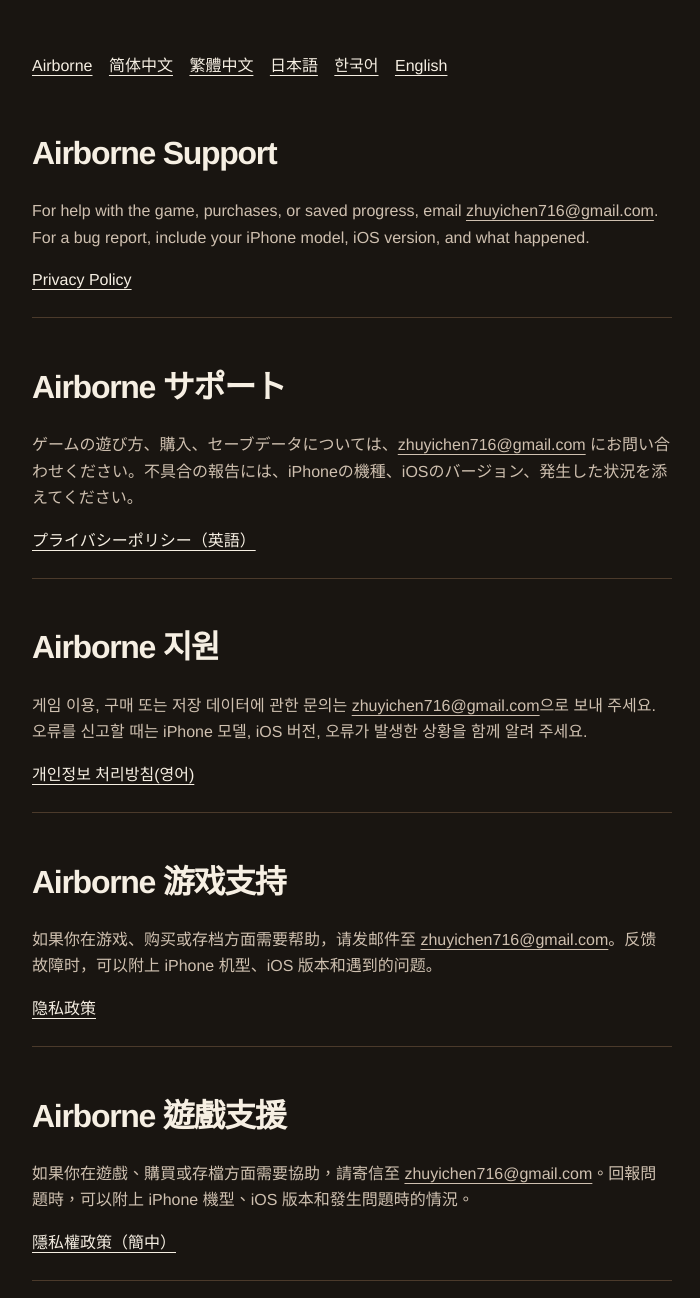
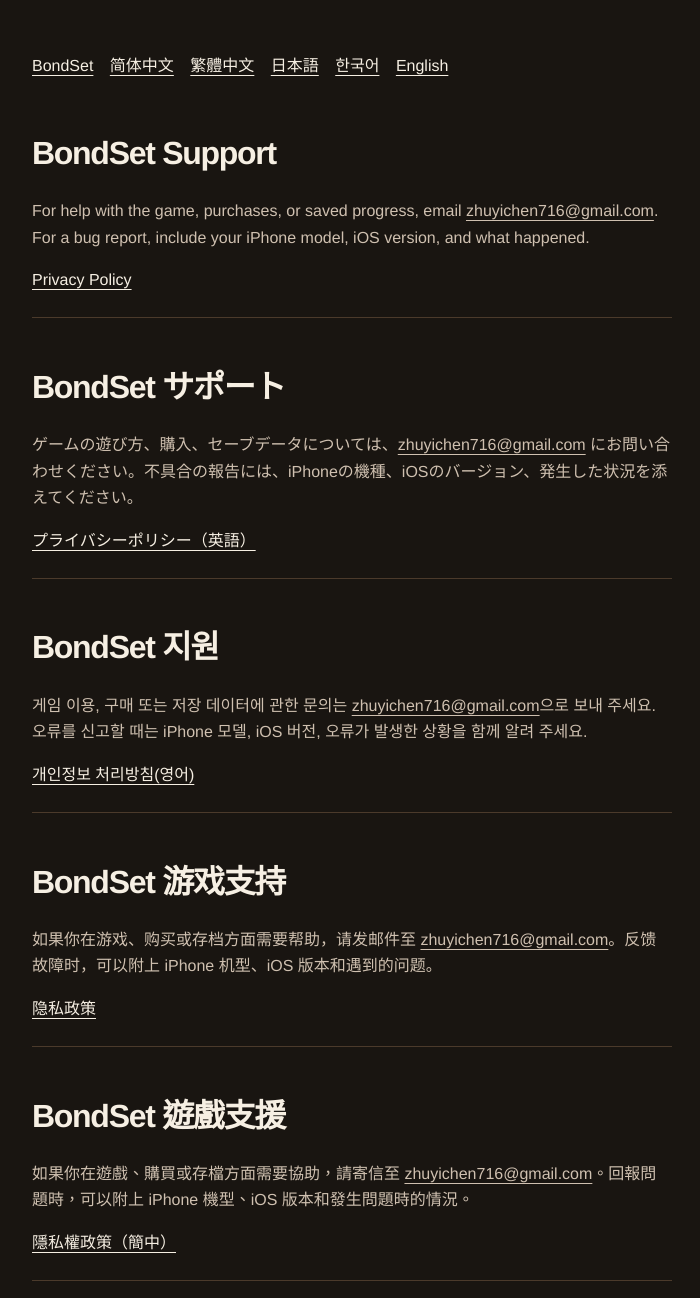
Before and after one commit to EasonzZ/Airborne, a plain HTML site: page support/index.html in a window 1280 px wide. Shown: the top 1298 px of the page, without its empty margins (288-988 px from the left). Drawn offline with Linux system fonts and the light colour scheme.

Commit message:
Rename support page to BondSet

```diff
--- a/support/index.html
+++ b/support/index.html
@@ -3,8 +3,8 @@
 <head>
   <meta charset="utf-8">
   <meta name="viewport" content="width=device-width, initial-scale=1">
-  <meta name="description" content="Contact Airborne support.">
-  <title>Airborne · Support</title>
+  <meta name="description" content="Contact BondSet support.">
+  <title>BondSet · Support</title>
   <link rel="icon" type="image/png" href="../assets/icon.png">
   <link rel="stylesheet" href="../assets/site.css">
   <style>
@@ -19,29 +19,29 @@
 </head>
 <body>
 <main>
-  <nav aria-label="Airborne"><a href="../">Airborne</a> <a href="#zh" lang="zh-Hans">简体中文</a> <a href="#zh-hant" lang="zh-Hant">繁體中文</a> <a href="#ja" lang="ja">日本語</a> <a href="#ko" lang="ko">한국어</a> <a href="#en" lang="en">English</a></nav>
+  <nav aria-label="BondSet"><a href="../">BondSet</a> <a href="#zh" lang="zh-Hans">简体中文</a> <a href="#zh-hant" lang="zh-Hant">繁體中文</a> <a href="#ja" lang="ja">日本語</a> <a href="#ko" lang="ko">한국어</a> <a href="#en" lang="en">English</a></nav>
   <section id="en" lang="en">
-    <h1>Airborne Support</h1>
+    <h1>BondSet Support</h1>
     <p>For help with the game, purchases, or saved progress, email <a href="mailto:zhuyichen716@gmail.com">zhuyichen716@gmail.com</a>. For a bug report, include your iPhone model, iOS version, and what happened.</p>
     <a href="../privacy/#en">Privacy Policy</a>
   </section>
   <section id="ja" lang="ja">
-    <h1>Airborne サポート</h1>
+    <h1>BondSet サポート</h1>
     <p>ゲームの遊び方、購入、セーブデータについては、<a href="mailto:zhuyichen716@gmail.com">zhuyichen716@gmail.com</a> にお問い合わせください。不具合の報告には、iPhoneの機種、iOSのバージョン、発生した状況を添えてください。</p>
     <a href="../privacy/#en">プライバシーポリシー（英語）</a>
   </section>
   <section id="ko" lang="ko">
-    <h1>Airborne 지원</h1>
+    <h1>BondSet 지원</h1>
     <p>게임 이용, 구매 또는 저장 데이터에 관한 문의는 <a href="mailto:zhuyichen716@gmail.com">zhuyichen716@gmail.com</a>으로 보내 주세요. 오류를 신고할 때는 iPhone 모델, iOS 버전, 오류가 발생한 상황을 함께 알려 주세요.</p>
     <a href="../privacy/#en">개인정보 처리방침(영어)</a>
   </section>
   <section id="zh" lang="zh-Hans">
-    <h1>Airborne 游戏支持</h1>
+    <h1>BondSet 游戏支持</h1>
     <p>如果你在游戏、购买或存档方面需要帮助，请发邮件至 <a href="mailto:zhuyichen716@gmail.com">zhuyichen716@gmail.com</a>。反馈故障时，可以附上 iPhone 机型、iOS 版本和遇到的问题。</p>
     <a href="../privacy/#zh">隐私政策</a>
   </section>
   <section id="zh-hant" lang="zh-Hant">
-    <h1>Airborne 遊戲支援</h1>
+    <h1>BondSet 遊戲支援</h1>
     <p>如果你在遊戲、購買或存檔方面需要協助，請寄信至 <a href="mailto:zhuyichen716@gmail.com">zhuyichen716@gmail.com</a>。回報問題時，可以附上 iPhone 機型、iOS 版本和發生問題時的情況。</p>
     <a href="../privacy/#zh">隱私權政策（簡中）</a>
   </section>
```
